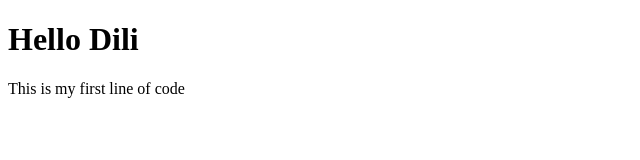
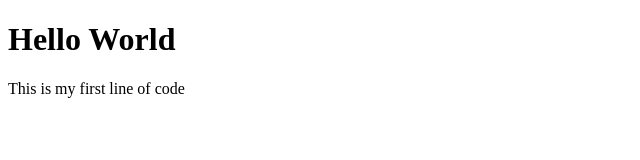
Before and after one commit to cuongtruongkhanh/cuongtruongkhanh.github.io, a plain HTML site: page index.html in a window 1280 px wide. Shown: the full height of the page, 0-640 px from the left. Drawn offline with Linux system fonts and the light colour scheme.

Commit message:
Update index.html

```diff
--- a/index.html
+++ b/index.html
@@ -1,7 +1,7 @@
 <!DOCTYPE html>
 <html>
 <body>
-<h1>Hello Dili</h1>
+<h1>Hello World</h1>
 <p>This is my first line of code</p>
 </body>
 </html>
```
